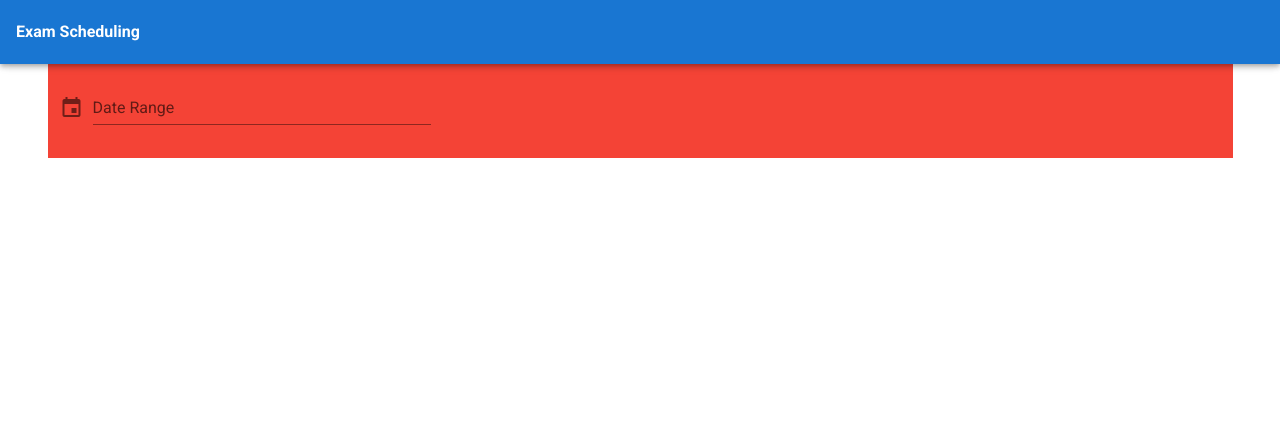
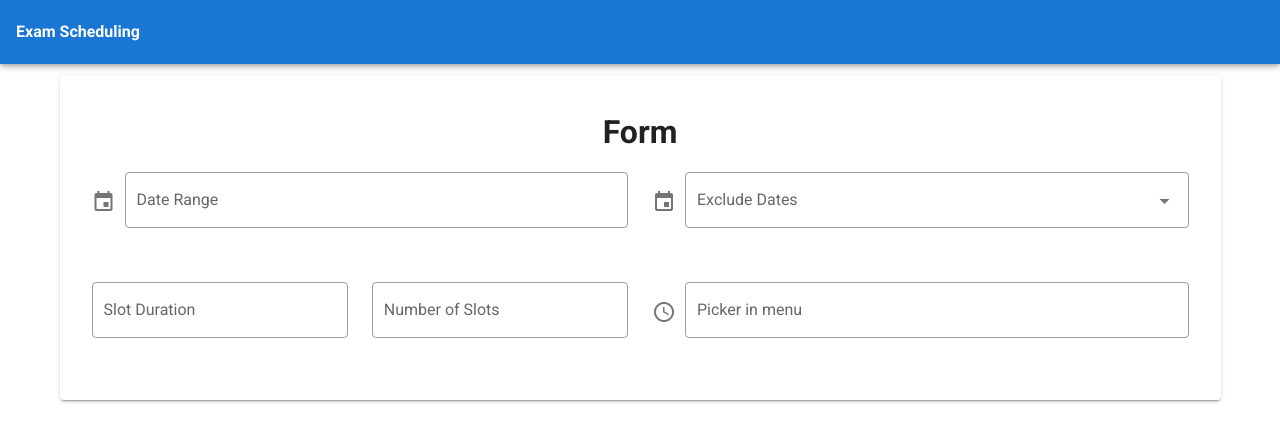
Before and after one commit to AmirHosein-Gharaati/ExamScheduling, a Vue app: page / in a window 1280 px wide. Shown: the top 442 px of the page. Built offline with nearby package versions, Linux system fonts and the light colour scheme.

Commit message:
first initialization of component

```diff
--- a/src/components/Home.vue
+++ b/src/components/Home.vue
@@ -44,9 +44,11 @@
     </div>
 
     <div>
+      <v-card class="pa-8">
         <v-form ref="form" v-model="valid" lazy-validation>
-        <v-row class="red">
-          <v-col cols="4">
+          <div class="d-flex justify-center"><h1 class="pb-4">Form</h1></div>
+          <v-row>
+            <v-col cols="6">
               <v-menu
                 v-model="menu"
                 :close-on-content-click="false"
@@ -63,13 +65,103 @@
                     readonly
                     v-bind="attrs"
                     v-on="on"
+                    outlined
                   ></v-text-field>
                 </template>
-              <v-date-picker v-model="date" range></v-date-picker>
+                <v-date-picker v-model="date" range no-title></v-date-picker>
+              </v-menu>
+            </v-col>
+            <v-col cols="6">
+              <v-menu
+                ref="menu2"
+                v-model="menu2"
+                :close-on-content-click="false"
+                :return-value.sync="dates"
+                transition="scale-transition"
+                offset-y
+                min-width="auto"
+              >
+                <template v-slot:activator="{ on, attrs }">
+                  <v-combobox
+                    v-model="dates"
+                    multiple
+                    chips
+                    small-chips
+                    label="Exclude Dates"
+                    prepend-icon="mdi-calendar"
+                    readonly
+                    v-bind="attrs"
+                    v-on="on"
+                    outlined
+                  ></v-combobox>
+                </template>
+                <v-date-picker v-model="dates" multiple no-title scrollable>
+                  <v-spacer></v-spacer>
+                  <v-btn text color="primary" @click="menu2 = false">
+                    Cancel
+                  </v-btn>
+                  <v-btn text color="primary" @click="$refs.menu2.save(dates)">
+                    OK
+                  </v-btn>
+                </v-date-picker>
+              </v-menu>
+            </v-col>
+          </v-row>
+
+          <v-row>
+            <v-col cols="3">
+              <v-text-field
+                v-model="numberValue"
+                hide-details
+                label="Slot Duration"
+                type="number"
+                outlined
+              />
+            </v-col>
+            <v-col cols="3">
+              <v-text-field
+                v-model="numberValue"
+                hide-details
+                label="Number of Slots"
+                type="number"
+                outlined
+              />
+            </v-col>
+
+            <v-col cols="6">
+              <v-menu
+                ref="menuTimePicker"
+                v-model="menuTimePicker"
+                :close-on-content-click="false"
+                :nudge-right="40"
+                :return-value.sync="time"
+                transition="scale-transition"
+                offset-y
+                max-width="290px"
+                min-width="290px"
+              >
+                <template v-slot:activator="{ on, attrs }">
+                  <v-text-field
+                    v-model="time"
+                    label="Picker in menu"
+                    prepend-icon="mdi-clock-time-four-outline"
+                    readonly
+                    v-bind="attrs"
+                    v-on="on"
+                    outlined
+                  ></v-text-field>
+                </template>
+                <v-time-picker
+                  v-if="menuTimePicker"
+                  v-model="menuTimePickerModel"
+                  full-width
+                  @click:minute="$refs.menuTimePicker.save(menuTimePickerModel)"
+                ></v-time-picker>
               </v-menu>
             </v-col>
           </v-row>
         </v-form>
+      </v-card>
     </div>
   </div>
 </template>
@@ -86,11 +178,15 @@ export default Vue.extend({
     mode: "stack",
     weekday: [6, 0, 1, 2, 3, 4, 5],
     weekdays: [{ text: "Sat - Fri", value: [6, 0, 1, 2, 3, 4, 5] }],
-    dates: ["2019-09-10", "2019-09-20"],
+    dates: [],
     value: "",
     events: [],
     valid: true,
     menu: false,
+    menu2: false,
+    menuTimePicker: null,
+    menuTimePickerModel: null,
+    numberValue: null,
     date: null,
     colors: [
       "blue",
```
Lines whose indentation alone changed are shown as unchanged.
